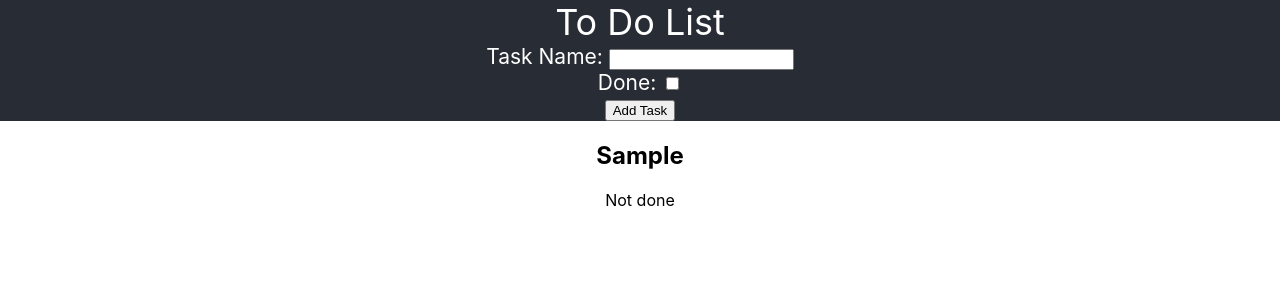
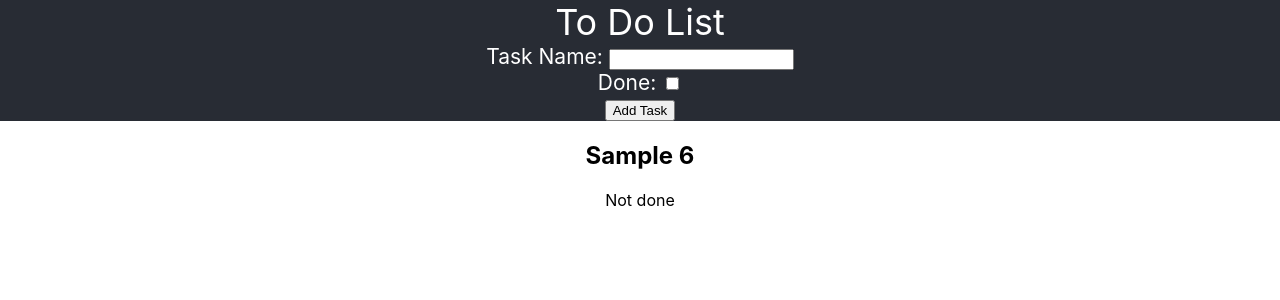
Before and after one commit to craigb0/ToDoList, a React (Create React App) app in the folder to-do-list/: page / in a window 1280 px wide. Both pictures are taken after typing "Sample" into the empty fields and a click on the button "Add Task". Shown: the top 300 px of the page. Built offline with nearby package versions, Linux system fonts and the light colour scheme; no server answers.

Commit message:
Implemented ID numbers

```diff
--- a/to-do-list/src/App.js
+++ b/to-do-list/src/App.js
@@ -36,7 +36,7 @@ class App extends React.Component {
     		<div>
     			<div className='App-header'>
         			To Do List
-					<AddButton onClickFunction = {this.addTask}/>
+					<AddButton onClickFunction = {this.addTask} id = {6}/>
 				</div>
 
 				<div className='App'>
--- a/to-do-list/src/components/AddButton.js
+++ b/to-do-list/src/components/AddButton.js
@@ -3,11 +3,13 @@ import React, { useState } from 'react';
 const AddButton = (props) => {
     const [taskData, setTaskData] = useState('');
     const [done, setDone] = useState(false);
+    const [idNum, setIdNum] = useState(props.id);
 
     const handleClick = () => {
         if (taskData.trim() !== '') {
-          props.onClickFunction({ title: taskData, completed: done });
+          props.onClickFunction({ title: taskData, completed: done, id:idNum});
           setTaskData('');
+          setIdNum(idNum + 1);
         }
       };
 
--- a/to-do-list/src/components/ItemList.js
+++ b/to-do-list/src/components/ItemList.js
@@ -4,7 +4,7 @@ import ToDoItem from "./ToDoItem";
 const ItemList = (props) =>{
 	return(
 		<div>
-			{props.tasks.map((task) => <ToDoItem title={task.title} completed={task.completed}/>)}
+			{props.tasks.map((task) => <ToDoItem title={task.title} completed={task.completed} id={task.id}/>)}
 		</div>
 	);
 };
--- a/to-do-list/src/components/ToDoItem.js
+++ b/to-do-list/src/components/ToDoItem.js
@@ -2,7 +2,7 @@ const ToDoItem = (props) => {
 	return(
 		<div classname="ToDoItemBody">
     		<div className="Title">
-      			<h2>{props.title}</h2>
+      			<h2>{props.title} {props.id}</h2>
     		</div>
 
     		<div className="Completion">
```
